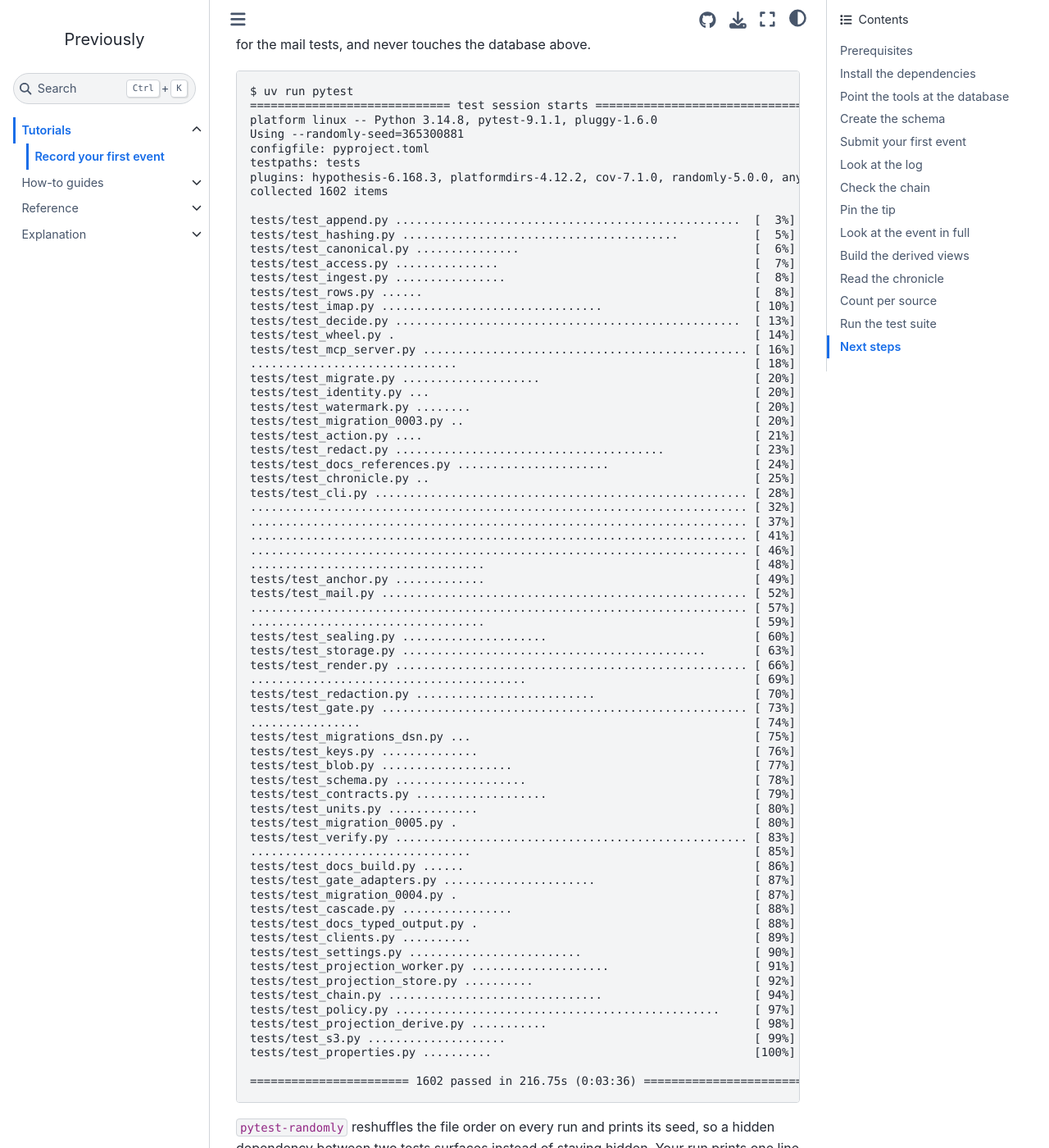
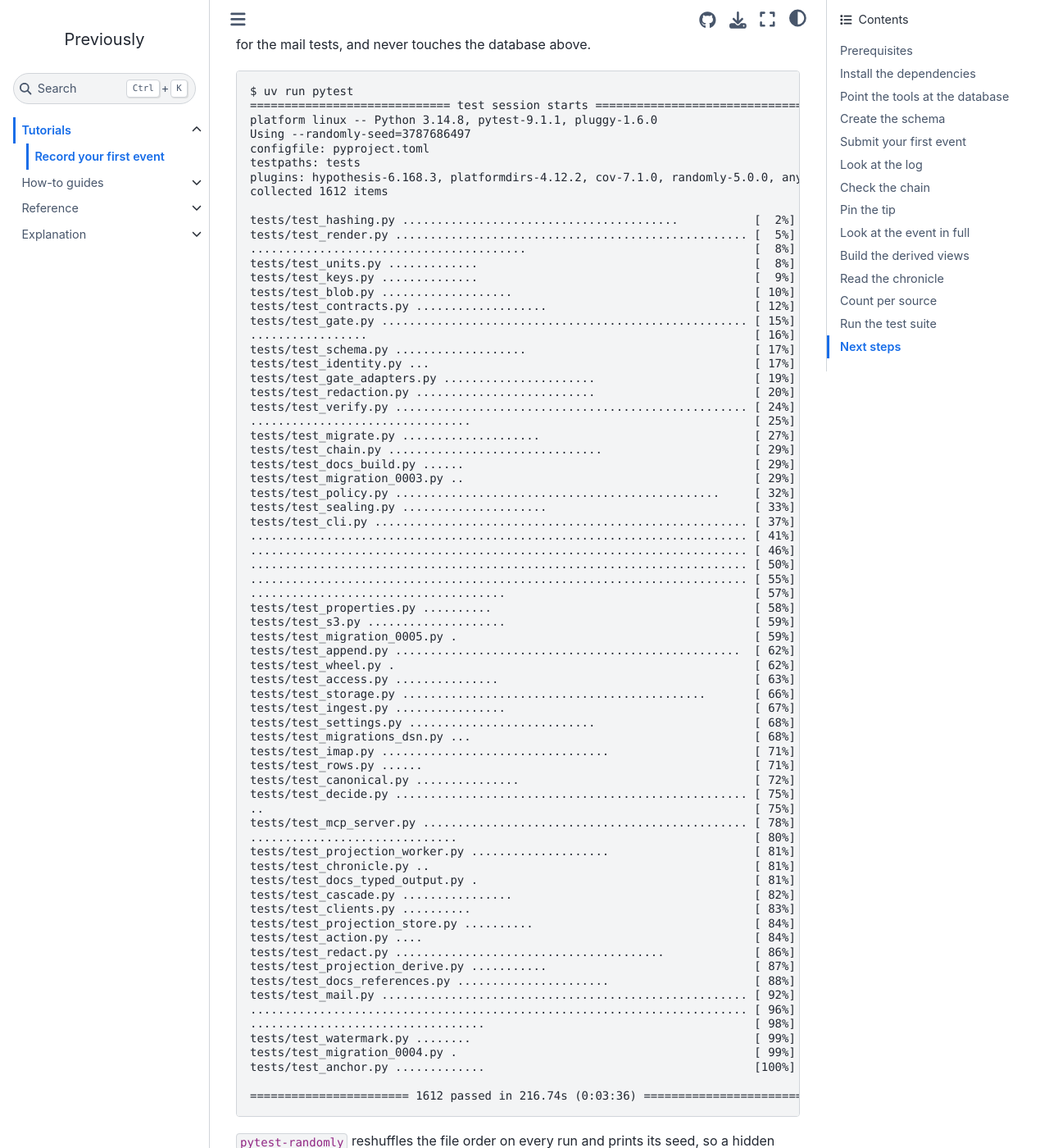
Before and after one commit to jensens/previously, a Sphinx documentation site: the page built from docs/tutorials/record-your-first-event.md, in a window 1280 px wide and 1400 px high, scrolled down 4867 px. Shown: the whole window at 82% size. Built offline with Sphinx 7.4.7 and the Sphinx Book theme 1.1.4, drawn with Linux system fonts in a browser that asks for light colours.

Commit message:
docs: retype the tutorial's test run, 1612 passed
Assisted-By: Claude Opus 5.5 <noreply@anthropic.com>

````diff
--- a/docs/tutorials/record-your-first-event.md
+++ b/docs/tutorials/record-your-first-event.md
@@ -193,73 +193,74 @@ It raises its own PostgreSQL container, a RustFS container as the S3 server for
 $ uv run pytest
 ============================= test session starts ==============================
 platform linux -- Python 3.14.8, pytest-9.1.1, pluggy-1.6.0
-Using --randomly-seed=365300881
+Using --randomly-seed=3787686497
 configfile: pyproject.toml
 testpaths: tests
 plugins: hypothesis-6.168.3, platformdirs-4.12.2, cov-7.1.0, randomly-5.0.0, anyio-4.15.1
-collected 1602 items
+collected 1612 items
 
-tests/test_append.py ..................................................  [  3%]
-tests/test_hashing.py ........................................           [  5%]
-tests/test_canonical.py ...............                                  [  6%]
-tests/test_access.py ...............                                     [  7%]
-tests/test_ingest.py ................                                    [  8%]
-tests/test_rows.py ......                                                [  8%]
-tests/test_imap.py ................................                      [ 10%]
-tests/test_decide.py ..................................................  [ 13%]
-tests/test_wheel.py .                                                    [ 14%]
-tests/test_mcp_server.py ............................................... [ 16%]
-..............................                                           [ 18%]
-tests/test_migrate.py ....................                               [ 20%]
-tests/test_identity.py ...                                               [ 20%]
-tests/test_watermark.py ........                                         [ 20%]
-tests/test_migration_0003.py ..                                          [ 20%]
-tests/test_action.py ....                                                [ 21%]
-tests/test_redact.py .......................................             [ 23%]
-tests/test_docs_references.py ......................                     [ 24%]
-tests/test_chronicle.py ..                                               [ 25%]
-tests/test_cli.py ...................................................... [ 28%]
-........................................................................ [ 32%]
-........................................................................ [ 37%]
+tests/test_hashing.py ........................................           [  2%]
+tests/test_render.py ................................................... [  5%]
+........................................                                 [  8%]
+tests/test_units.py .............                                        [  8%]
+tests/test_keys.py ..............                                        [  9%]
+tests/test_blob.py ...................                                   [ 10%]
+tests/test_contracts.py ...................                              [ 12%]
+tests/test_gate.py ..................................................... [ 15%]
+.................                                                        [ 16%]
+tests/test_schema.py ...................                                 [ 17%]
+tests/test_identity.py ...                                               [ 17%]
+tests/test_gate_adapters.py ......................                       [ 19%]
+tests/test_redaction.py ..........................                       [ 20%]
+tests/test_verify.py ................................................... [ 24%]
+................................                                         [ 25%]
+tests/test_migrate.py ....................                               [ 27%]
+tests/test_chain.py ...............................                      [ 29%]
+tests/test_docs_build.py ......                                          [ 29%]
+tests/test_migration_0003.py ..                                          [ 29%]
+tests/test_policy.py ...............................................     [ 32%]
+tests/test_sealing.py .....................                              [ 33%]
+tests/test_cli.py ...................................................... [ 37%]
 ........................................................................ [ 41%]
 ........................................................................ [ 46%]
-..................................                                       [ 48%]
-tests/test_anchor.py .............                                       [ 49%]
-tests/test_mail.py ..................................................... [ 52%]
-........................................................................ [ 57%]
-..................................                                       [ 59%]
-tests/test_sealing.py .....................                              [ 60%]
-tests/test_storage.py ............................................       [ 63%]
-tests/test_render.py ................................................... [ 66%]
-........................................                                 [ 69%]
-tests/test_redaction.py ..........................                       [ 70%]
-tests/test_gate.py ..................................................... [ 73%]
-................                                                         [ 74%]
-tests/test_migrations_dsn.py ...                                         [ 75%]
-tests/test_keys.py ..............                                        [ 76%]
-tests/test_blob.py ...................                                   [ 77%]
-tests/test_schema.py ...................                                 [ 78%]
-tests/test_contracts.py ...................                              [ 79%]
-tests/test_units.py .............                                        [ 80%]
-tests/test_migration_0005.py .                                           [ 80%]
-tests/test_verify.py ................................................... [ 83%]
-................................                                         [ 85%]
-tests/test_docs_build.py ......                                          [ 86%]
-tests/test_gate_adapters.py ......................                       [ 87%]
-tests/test_migration_0004.py .                                           [ 87%]
-tests/test_cascade.py ................                                   [ 88%]
-tests/test_docs_typed_output.py .                                        [ 88%]
-tests/test_clients.py ..........                                         [ 89%]
-tests/test_settings.py .........................                         [ 90%]
-tests/test_projection_worker.py ....................                     [ 91%]
-tests/test_projection_store.py ..........                                [ 92%]
-tests/test_chain.py ...............................                      [ 94%]
-tests/test_policy.py ...............................................     [ 97%]
-tests/test_projection_derive.py ...........                              [ 98%]
-tests/test_s3.py ....................                                    [ 99%]
-tests/test_properties.py ..........                                      [100%]
+........................................................................ [ 50%]
+........................................................................ [ 55%]
+.....................................                                    [ 57%]
+tests/test_properties.py ..........                                      [ 58%]
+tests/test_s3.py ....................                                    [ 59%]
+tests/test_migration_0005.py .                                           [ 59%]
+tests/test_append.py ..................................................  [ 62%]
+tests/test_wheel.py .                                                    [ 62%]
+tests/test_access.py ...............                                     [ 63%]
+tests/test_storage.py ............................................       [ 66%]
+tests/test_ingest.py ................                                    [ 67%]
+tests/test_settings.py ...........................                       [ 68%]
+tests/test_migrations_dsn.py ...                                         [ 68%]
+tests/test_imap.py .................................                     [ 71%]
+tests/test_rows.py ......                                                [ 71%]
+tests/test_canonical.py ...............                                  [ 72%]
+tests/test_decide.py ................................................... [ 75%]
+..                                                                       [ 75%]
+tests/test_mcp_server.py ............................................... [ 78%]
+..............................                                           [ 80%]
+tests/test_projection_worker.py ....................                     [ 81%]
+tests/test_chronicle.py ..                                               [ 81%]
+tests/test_docs_typed_output.py .                                        [ 81%]
+tests/test_cascade.py ................                                   [ 82%]
+tests/test_clients.py ..........                                         [ 83%]
+tests/test_projection_store.py ..........                                [ 84%]
+tests/test_action.py ....                                                [ 84%]
+tests/test_redact.py .......................................             [ 86%]
+tests/test_projection_derive.py ...........                              [ 87%]
+tests/test_docs_references.py ......................                     [ 88%]
+tests/test_mail.py ..................................................... [ 92%]
+........................................................................ [ 96%]
+..................................                                       [ 98%]
+tests/test_watermark.py ........                                         [ 99%]
+tests/test_migration_0004.py .                                           [ 99%]
+tests/test_anchor.py .............                                       [100%]
 
-======================= 1602 passed in 216.75s (0:03:36) =======================
+======================= 1612 passed in 216.74s (0:03:36) =======================
 ```
 
 `pytest-randomly` reshuffles the file order on every run and prints its seed, so a hidden dependency between two tests surfaces instead of staying hidden.
````
